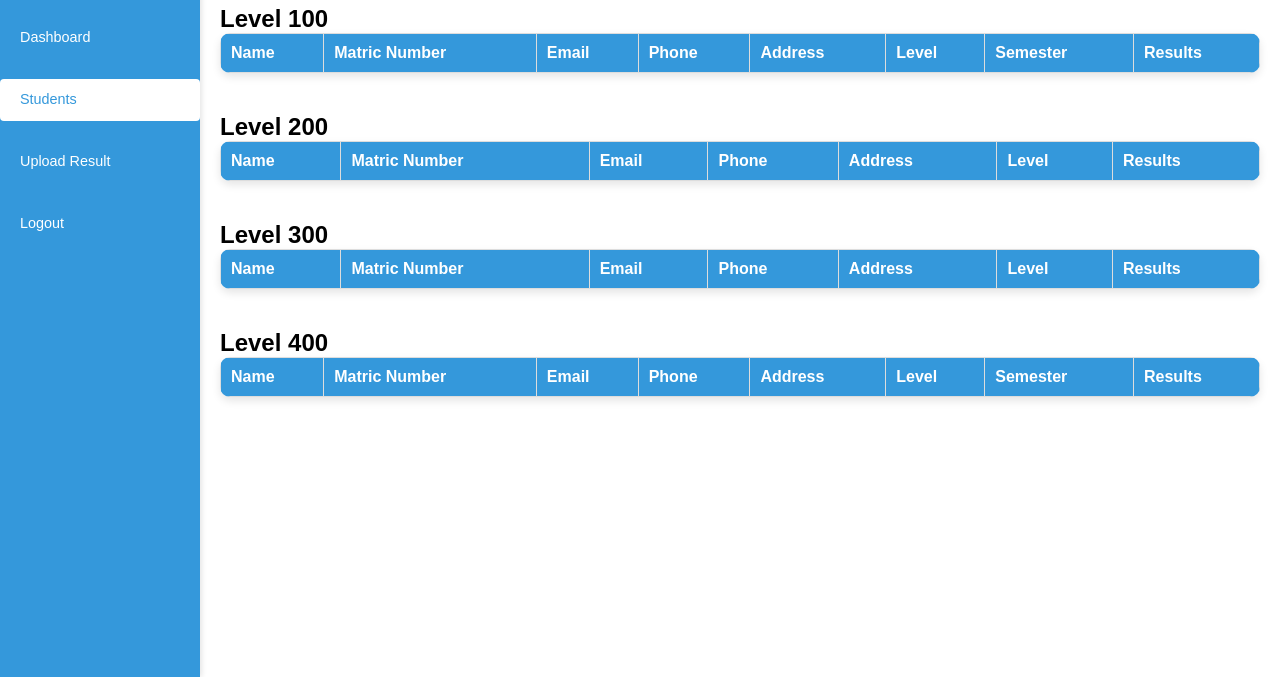
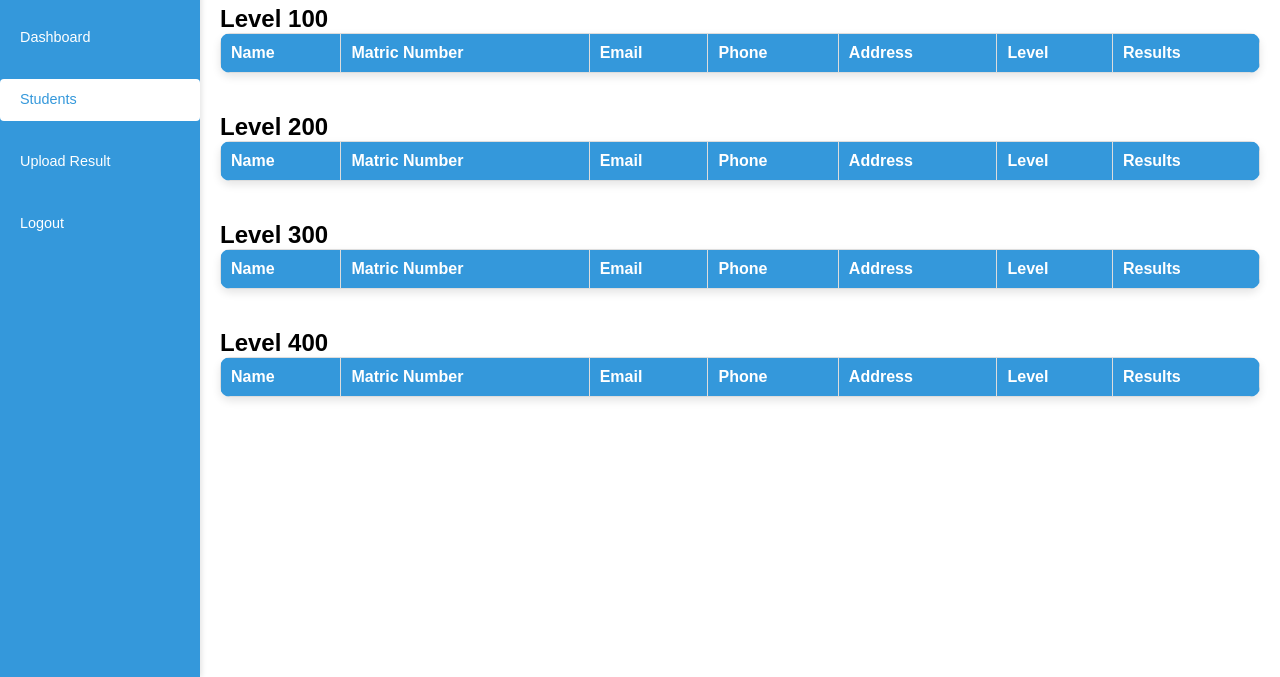
Before and after one commit to Joshua-UND/ResultPortal, a website: page views/students.html in a window 1280 px wide. Shown: the part 123-800 px from the top of the page. Drawn offline with Linux system fonts and the light colour scheme; no server answers; files whose address does not match are found by name.

Commit message:
Update students.html

```diff
--- a/views/students.html
+++ b/views/students.html
@@ -353,7 +353,6 @@ tr:hover {
             <th>Phone</th>
             <th>Address</th>
             <th>Level</th>
-            <th>Semester</th>
             <th>Results</th>
         </tr>
     </thead>
@@ -408,7 +407,6 @@ tr:hover {
             <th>Phone</th>
             <th>Address</th>
             <th>Level</th>
-            <th>Semester</th>
             <th>Results</th>
         </tr>
     </thead>
@@ -451,7 +449,6 @@ tr:hover {
                     <td>${student.phone}</td>
                     <td>${student.address}</td>
                     <td>${student.level}</td>
-                    <td>${student.semester}</td>
                     <td><button class="view-btn" onclick="viewResults('${student._id}', ${student.level}, '${student.name}', '${student.matric_number}')">View</button></td>
                 `;
 
```
